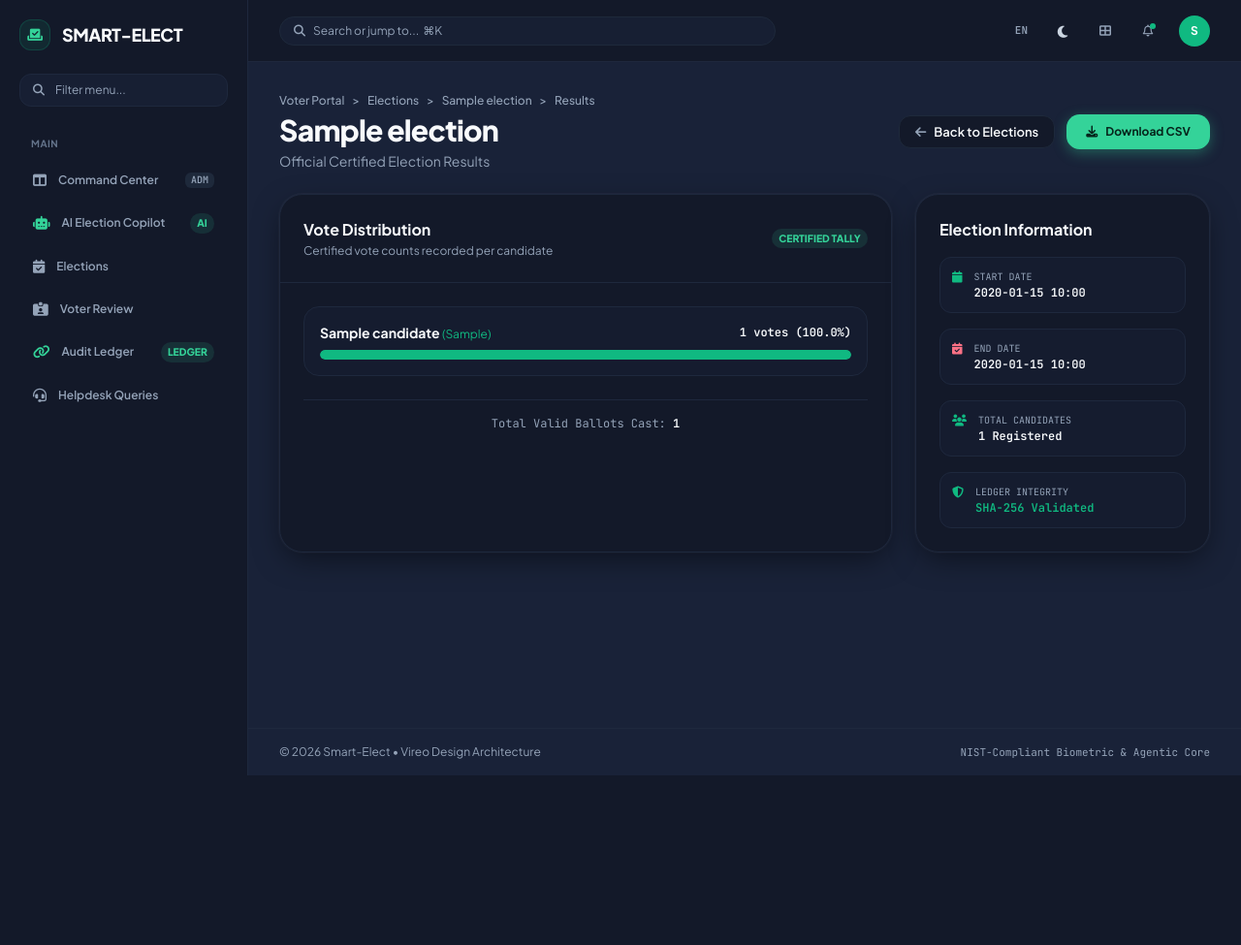
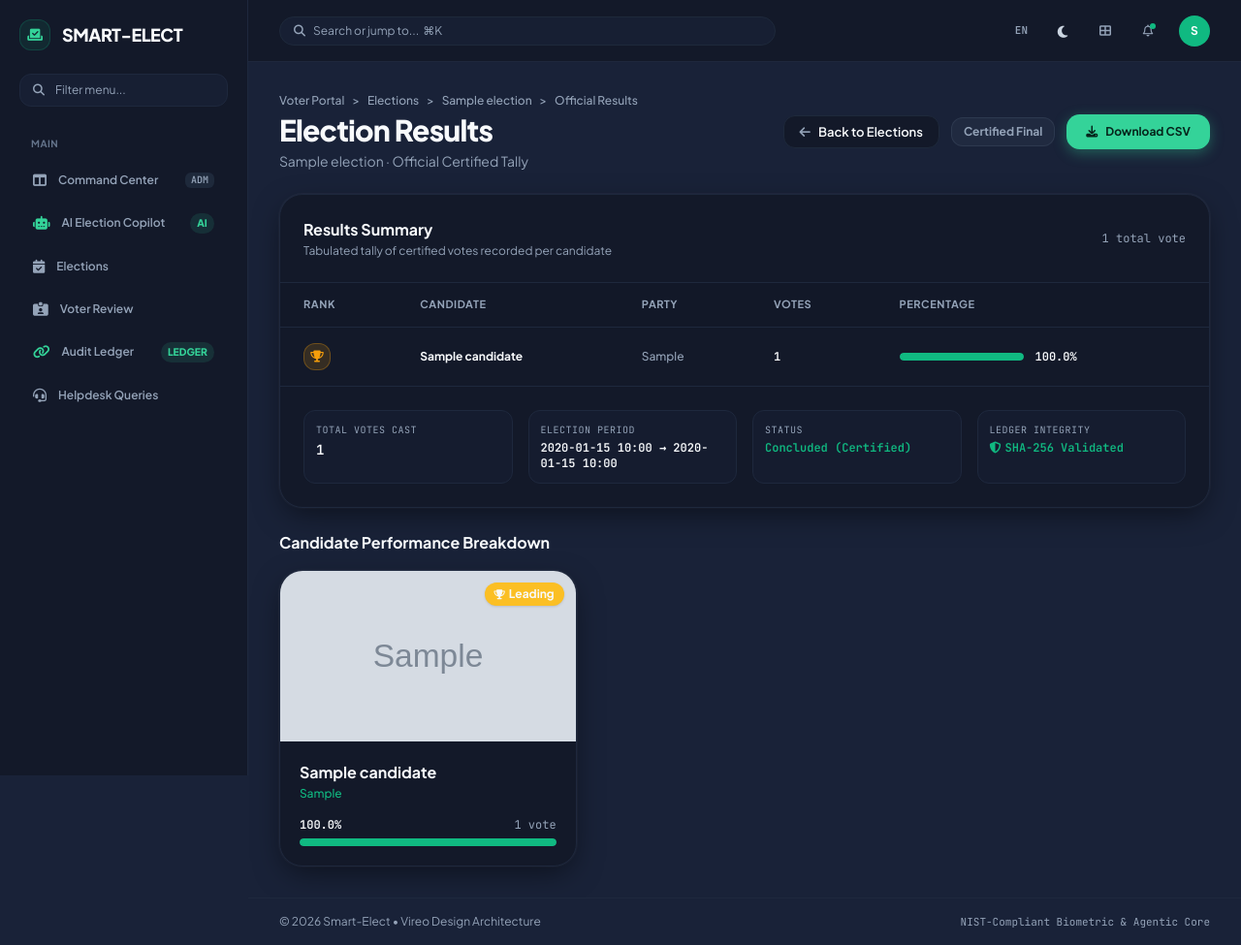
Before and after one commit to ChanagoudaSP/Smart-Elect, a Flask app: page /election/1/results in a window 1280 px wide. Shown: the whole page at 97% size. Before the commit the page ends 800 px from the top, so only its background shows below. Run offline with Flask 3, Linux system fonts and the light colour scheme; a user stored in the database is signed in; tables that the repository leaves empty hold one stand-in row (values such as "Sample post"); grey boxes marked "Sample" are stand-in pictures; some libraries are stand-ins or nearby versions.

Commit message:
Align main view_results template with VIREO results theme and candidate cards

```diff
--- a/app/templates/main/view_results.html
+++ b/app/templates/main/view_results.html
@@ -15,10 +15,10 @@
                 <span>&gt;</span>
                 <a href="{{ url_for('main.election_detail', id=election.id) }}" class="hover:text-emerald-500 transition">{{ election.title }}</a>
                 <span>&gt;</span>
-                <span>Results</span>
+                <span>Official Results</span>
             </div>
-            <h1 class="text-3xl font-extrabold tracking-tight text-slate-900 dark:text-white">{{ election.title }}</h1>
-            <p class="text-xs sm:text-sm text-slate-500 dark:text-slate-400 mt-1">Official Certified Election Results</p>
+            <h1 class="text-3xl font-extrabold tracking-tight text-slate-900 dark:text-white">Election Results</h1>
+            <p class="text-xs sm:text-sm text-slate-500 dark:text-slate-400 mt-1">{{ election.title }} &middot; Official Certified Tally</p>
         </div>
 
         <div class="flex items-center gap-3 self-start sm:self-auto">
@@ -26,8 +26,21 @@
                 <i class="fas fa-arrow-left text-slate-400"></i>
                 <span>Back to Elections</span>
             </a>
+            {% if election.is_currently_active %}
+            <span class="inline-flex items-center gap-1.5 px-3 py-1.5 rounded-xl text-xs font-bold bg-emerald-500/10 text-emerald-500 dark:text-emerald-400 border border-emerald-500/20">
+                <span class="w-2 h-2 rounded-full bg-emerald-400 animate-ping"></span> Live
+            </span>
+            {% else %}
+            <span class="inline-flex items-center px-3 py-1.5 rounded-xl text-xs font-bold bg-slate-500/10 text-slate-400 border border-slate-500/20">Certified Final</span>
+            {% endif %}
+
             {% if current_user.is_admin %}
             <a href="{{ url_for('admin.download_results', id=election.id, format='csv') }}" class="btn-vireo-primary text-xs">
+                <i class="fas fa-download text-xs"></i>
+                <span>Download CSV</span>
+            </a>
+            {% elif not election.is_currently_active %}
+            <a href="{{ url_for('main.download_results', election_id=election.id, format='csv') }}" class="btn-vireo-primary text-xs">
                 <i class="fas fa-download text-xs"></i>
                 <span>Download CSV</span>
             </a>
@@ -35,87 +48,127 @@
         </div>
     </div>
 
-    <div class="grid grid-cols-1 lg:grid-cols-3 gap-6">
+    <!-- Results Summary Table Card (VIREO Aesthetic) -->
+    <div class="vireo-card overflow-hidden">
+        <div class="p-6 border-b border-slate-100 dark:border-[#1e283d] flex items-center justify-between">
+            <div>
+                <h3 class="text-base font-bold text-slate-900 dark:text-white">Results Summary</h3>
+                <p class="text-xs text-slate-500 dark:text-slate-400 mt-0.5">Tabulated tally of certified votes recorded per candidate</p>
+            </div>
+            <span class="text-xs font-mono text-slate-400">{{ total_votes }} total vote{{ 's' if total_votes != 1 else '' }}</span>
+        </div>
 
-        <!-- Vote distribution in Vireo Card -->
-        <div class="lg:col-span-2 vireo-card overflow-hidden">
-            <div class="p-6 border-b border-slate-100 dark:border-[#1e283d] flex items-center justify-between">
-                <div>
-                    <h2 class="text-base font-bold text-slate-900 dark:text-white">Vote Distribution</h2>
-                    <p class="text-xs text-slate-500 dark:text-slate-400 mt-0.5">Certified vote counts recorded per candidate</p>
-                </div>
-                <span class="badge-vireo-new">Certified Tally</span>
+        <div class="overflow-x-auto">
+            <table class="w-full text-left border-collapse">
+                <thead>
+                    <tr class="border-b border-slate-100 dark:border-[#1e283d] text-[11px] font-bold uppercase tracking-wider text-slate-400 bg-slate-50/50 dark:bg-[#131929]/50">
+                        <th class="px-6 py-3.5">Rank</th>
+                        <th class="px-6 py-3.5">Candidate</th>
+                        <th class="px-6 py-3.5">Party</th>
+                        <th class="px-6 py-3.5">Votes</th>
+                        <th class="px-6 py-3.5">Percentage</th>
+                    </tr>
+                </thead>
+                <tbody class="divide-y divide-slate-100 dark:divide-[#1e283d] text-xs">
+                    {% for result in results %}
+                    <tr class="hover:bg-slate-50/50 dark:hover:bg-[#192238]/50 transition">
+                        <td class="px-6 py-4">
+                            {% if loop.first and result.votes > 0 %}
+                            <span class="inline-flex items-center justify-center w-7 h-7 rounded-xl bg-amber-500/15 text-amber-500 border border-amber-500/30 text-xs font-bold">
+                                <i class="fas fa-trophy"></i>
+                            </span>
+                            {% else %}
+                            <span class="text-xs font-mono font-bold text-slate-400">{{ loop.index }}</span>
+                            {% endif %}
+                        </td>
+                        <td class="px-6 py-4 font-bold text-slate-900 dark:text-white">
+                            {{ result.candidate.name }}
+                        </td>
+                        <td class="px-6 py-4 text-slate-500 dark:text-slate-400 font-medium">
+                            {{ result.candidate.party }}
+                        </td>
+                        <td class="px-6 py-4 font-mono font-bold text-slate-900 dark:text-white">
+                            {{ result.votes }}
+                        </td>
+                        <td class="px-6 py-4">
+                            <div class="flex items-center gap-3">
+                                <div class="w-32 h-2 rounded-full bg-slate-100 dark:bg-[#1e283d] overflow-hidden">
+                                    <div class="h-full rounded-full bg-emerald-500 transition-all duration-700"
+                                         style="width: {{ '%.1f'|format(result.percentage|default(0)) }}%"></div>
+                                </div>
+                                <span class="font-mono text-xs font-bold text-slate-900 dark:text-white">{{ '%.1f'|format(result.percentage|default(0)) }}%</span>
+                            </div>
+                        </td>
+                    </tr>
+                    {% else %}
+                    <tr>
+                        <td colspan="5" class="px-6 py-8 text-center text-slate-400">No votes recorded yet for this election.</td>
+                    </tr>
+                    {% endfor %}
+                </tbody>
+            </table>
+        </div>
+
+        <!-- Metric Footer Strip -->
+        <div class="p-6 border-t border-slate-100 dark:border-[#1e283d] grid grid-cols-1 sm:grid-cols-4 gap-4 text-xs font-mono">
+            <div class="p-3 rounded-xl bg-slate-50/60 dark:bg-[#192238]/40 border border-slate-100 dark:border-[#1e283d]">
+                <span class="text-[10px] text-slate-400 uppercase tracking-wider block">Total Votes Cast</span>
+                <span class="text-sm font-bold text-slate-900 dark:text-white mt-0.5 block">{{ total_votes }}</span>
             </div>
-
-            <div class="p-6">
-                {% if total_votes > 0 %}
-                    <div class="space-y-5">
-                        {% for result in results %}
-                        <div class="p-4 rounded-2xl bg-slate-50/60 dark:bg-[#192238]/40 border border-slate-100 dark:border-[#1e283d]">
-                            <div class="flex justify-between items-center mb-2">
-                                <h3 class="text-sm font-bold text-slate-900 dark:text-white">{{ result.candidate.name }} <span class="text-xs font-normal text-emerald-500">({{ result.candidate.party }})</span></h3>
-                                <span class="text-xs font-mono font-bold text-slate-900 dark:text-white">{{ result.votes }} votes ({{ result.percentage }}%)</span>
-                            </div>
-                            <div class="h-2.5 rounded-full bg-slate-100 dark:bg-[#1e283d] overflow-hidden">
-                                <div class="result-bar h-full rounded-full bg-emerald-500 transition-all duration-1000"
-                                     style="width: {{ result.percentage }}%"></div>
-                            </div>
-                        </div>
-                        {% endfor %}
-                    </div>
-                    <div class="mt-6 pt-4 border-t border-slate-100 dark:border-[#1e283d] text-center">
-                        <p class="text-xs font-mono text-slate-400">Total Valid Ballots Cast: <strong class="text-slate-900 dark:text-white font-bold">{{ total_votes }}</strong></p>
-                    </div>
-                {% else %}
-                    <div class="py-12 text-center">
-                        <div class="w-12 h-12 rounded-2xl bg-slate-100 dark:bg-[#192238] text-slate-400 flex items-center justify-center text-xl mx-auto mb-2">
-                            <i class="fas fa-chart-bar"></i>
-                        </div>
-                        <h3 class="text-sm font-bold text-slate-900 dark:text-white">No Votes Recorded</h3>
-                        <p class="text-xs text-slate-400 mt-1">This election concluded with zero voter ballots recorded.</p>
-                    </div>
-                {% endif %}
+            <div class="p-3 rounded-xl bg-slate-50/60 dark:bg-[#192238]/40 border border-slate-100 dark:border-[#1e283d]">
+                <span class="text-[10px] text-slate-400 uppercase tracking-wider block">Election Period</span>
+                <span class="text-xs font-bold text-slate-900 dark:text-white mt-0.5 block">{{ election.start_date.strftime('%Y-%m-%d %H:%M') }} &rarr; {{ election.end_date.strftime('%Y-%m-%d %H:%M') }}</span>
+            </div>
+            <div class="p-3 rounded-xl bg-slate-50/60 dark:bg-[#192238]/40 border border-slate-100 dark:border-[#1e283d]">
+                <span class="text-[10px] text-slate-400 uppercase tracking-wider block">Status</span>
+                <span class="text-xs font-bold text-emerald-500 mt-0.5 block">{% if election.is_currently_active %}Active (Live Results){% else %}Concluded (Certified){% endif %}</span>
+            </div>
+            <div class="p-3 rounded-xl bg-slate-50/60 dark:bg-[#192238]/40 border border-slate-100 dark:border-[#1e283d]">
+                <span class="text-[10px] text-slate-400 uppercase tracking-wider block">Ledger Integrity</span>
+                <span class="text-xs font-bold text-emerald-500 mt-0.5 block"><i class="fas fa-shield-halved mr-1"></i>SHA-256 Validated</span>
             </div>
         </div>
+    </div>
 
-        <!-- Sidebar Meta in Vireo Card -->
-        <div class="space-y-6">
-            <div class="vireo-card p-6">
-                <h3 class="text-base font-bold text-slate-900 dark:text-white mb-4">Election Information</h3>
-                <ul class="space-y-4 text-xs font-mono">
-                    <li class="flex items-start gap-3 p-3 rounded-xl bg-slate-50/60 dark:bg-[#192238]/40 border border-slate-100 dark:border-[#1e283d]">
-                        <i class="fas fa-calendar text-emerald-500 mt-0.5"></i>
-                        <div>
-                            <span class="text-slate-400 block text-[10px] uppercase">Start Date</span>
-                            <span class="text-slate-900 dark:text-white font-bold">{{ election.start_date.strftime('%Y-%m-%d %H:%M') }}</span>
+    <!-- Candidate Performance Cards (Result Analysis) -->
+    {% if results %}
+    <div>
+        <h3 class="text-base font-bold text-slate-900 dark:text-white mb-4">Candidate Performance Breakdown</h3>
+        <div class="grid grid-cols-1 sm:grid-cols-2 lg:grid-cols-3 gap-5">
+            {% for result in results %}
+            <div class="vireo-card overflow-hidden hover:border-emerald-500/40 transition">
+                <div class="relative h-44 bg-slate-100 dark:bg-[#192238]">
+                    <img src="{{ result.candidate.photo_url }}" alt="{{ result.candidate.name }}"
+                         class="w-full h-full object-cover"
+                         onerror="this.style.display='none';this.nextElementSibling.style.display='flex'">
+                    <div class="hidden w-full h-full bg-emerald-500/10 text-emerald-500 border-b border-emerald-500/20 items-center justify-center text-4xl font-extrabold">
+                        {{ result.candidate.name[0]|upper }}
+                    </div>
+                    {% if loop.first and result.votes > 0 %}
+                    <span class="absolute top-3 right-3 inline-flex items-center gap-1 px-2.5 py-1 rounded-full text-xs font-bold bg-amber-400 text-slate-900 shadow">
+                        <i class="fas fa-trophy text-[10px]"></i> Leading
+                    </span>
+                    {% endif %}
+                </div>
+                <div class="p-5">
+                    <h4 class="text-base font-bold text-slate-900 dark:text-white">{{ result.candidate.name }}</h4>
+                    <p class="text-xs text-emerald-500 font-medium mt-0.5">{{ result.candidate.party }}</p>
+                    <div class="mt-4">
+                        <div class="flex justify-between text-xs font-mono mb-1.5">
+                            <span class="font-bold text-slate-900 dark:text-white">{{ '%.1f'|format(result.percentage|default(0)) }}%</span>
+                            <span class="text-slate-400">{{ result.votes }} vote{{ 's' if result.votes != 1 else '' }}</span>
                         </div>
-                    </li>
-                    <li class="flex items-start gap-3 p-3 rounded-xl bg-slate-50/60 dark:bg-[#192238]/40 border border-slate-100 dark:border-[#1e283d]">
-                        <i class="fas fa-calendar-check text-rose-400 mt-0.5"></i>
-                        <div>
-                            <span class="text-slate-400 block text-[10px] uppercase">End Date</span>
-                            <span class="text-slate-900 dark:text-white font-bold">{{ election.end_date.strftime('%Y-%m-%d %H:%M') }}</span>
+                        <div class="h-2 rounded-full bg-slate-100 dark:bg-[#1e283d] overflow-hidden">
+                            <div class="h-full rounded-full bg-emerald-500"
+                                 style="width: {{ '%.1f'|format(result.percentage|default(0)) }}%"></div>
                         </div>
-                    </li>
-                    <li class="flex items-start gap-3 p-3 rounded-xl bg-slate-50/60 dark:bg-[#192238]/40 border border-slate-100 dark:border-[#1e283d]">
-                        <i class="fas fa-users text-emerald-500 mt-0.5"></i>
-                        <div>
-                            <span class="text-slate-400 block text-[10px] uppercase">Total Candidates</span>
-                            <span class="text-slate-900 dark:text-white font-bold">{{ results|length }} Registered</span>
-                        </div>
-                    </li>
-                    <li class="flex items-start gap-3 p-3 rounded-xl bg-slate-50/60 dark:bg-[#192238]/40 border border-slate-100 dark:border-[#1e283d]">
-                        <i class="fas fa-shield-halved text-emerald-500 mt-0.5"></i>
-                        <div>
-                            <span class="text-slate-400 block text-[10px] uppercase">Ledger Integrity</span>
-                            <span class="text-emerald-500 font-bold">SHA-256 Validated</span>
-                        </div>
-                    </li>
-                </ul>
+                    </div>
+                </div>
             </div>
+            {% endfor %}
         </div>
-
     </div>
+    {% endif %}
 
 </div>
 {% endblock %}
```
